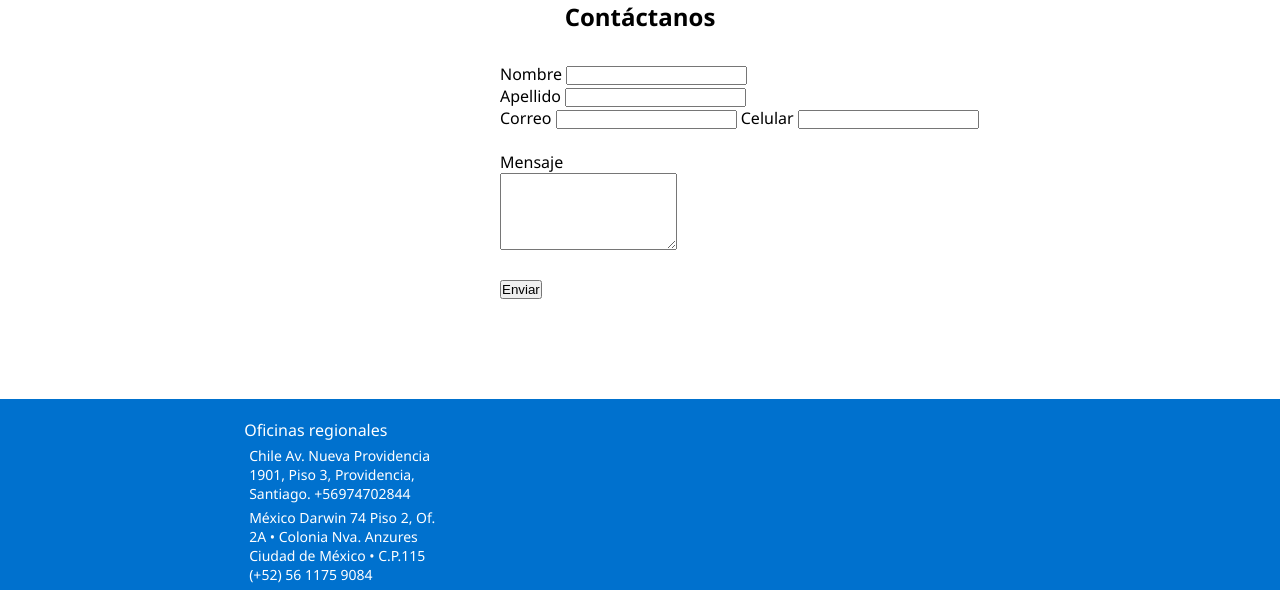
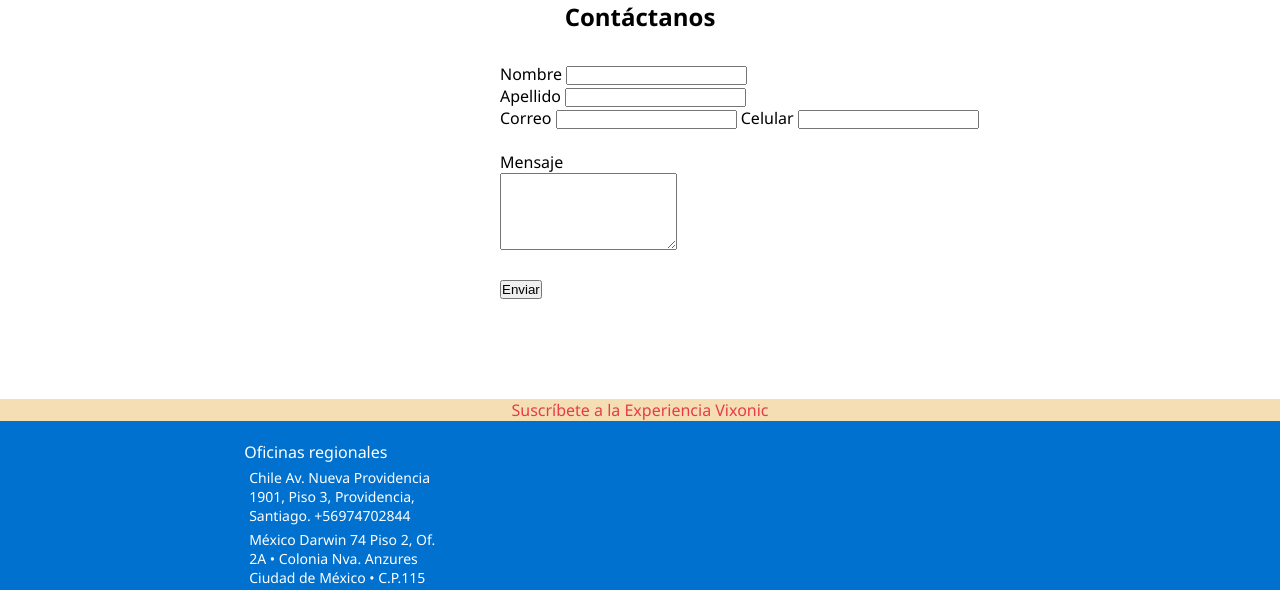
Before and after one commit to sofitgs/proyecto, a plain HTML site: page index.html in a window 1280 px wide. Shown: the part 2874-3464 px from the top of the page. Drawn offline with Linux system fonts and the light colour scheme.

Commit message:
le puse una animacion al parrafo agregado

```diff
--- a/css/style.css
+++ b/css/style.css
@@ -247,6 +247,15 @@ color: white;
     margin-left: 30px;
 }
 
+.animacion_susccribete {
+    color: #e63c49;
+    background-color: wheat;
+    display: flex;
+    justify-content: center;
+    transform: scale(2fr);
+    transition: 2s;
+}
+
 /*footer*/
 footer{
     background-color: #0071ce;
--- a/index.html
+++ b/index.html
@@ -134,6 +134,9 @@
                 <input type="submit" value="Enviar">
             </form>
         </section>
+        <section class="animacion_susccribete">
+            <p>Suscríbete a la Experiencia Vixonic</p>
+        </section>
     </main>
     <footer class="footer">
         <div class="footer__content">
```
